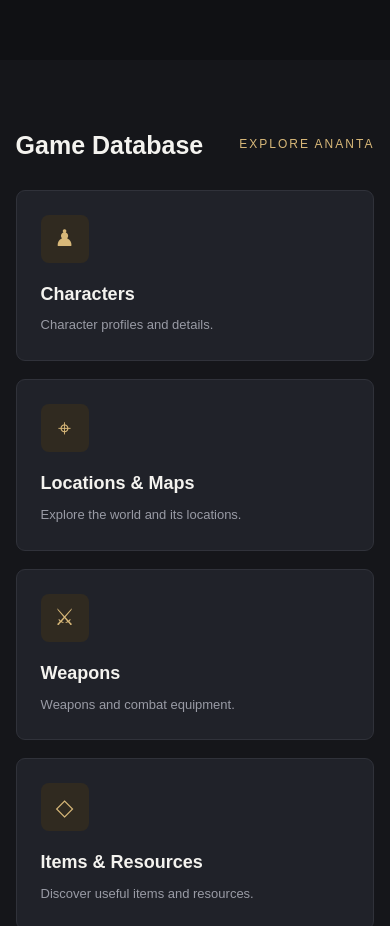
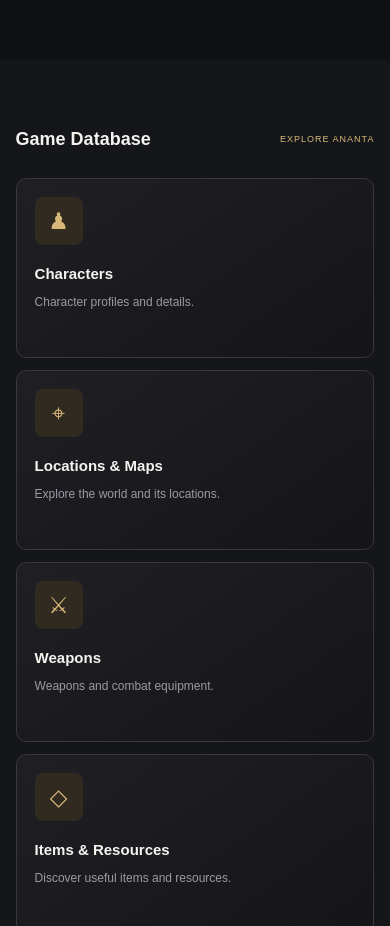
Before and after one commit to zoezhangoao-beep/ananta-wiki, a plain HTML site: page index.html in a window 390 px wide. Shown: the part 1860-2786 px from the top of the page. Drawn offline with Linux system fonts and the light colour scheme.

Commit message:
Update index.html

```diff
--- a/index.html
+++ b/index.html
@@ -614,6 +614,133 @@ h1 {
   }
 }
 
+/* Game Database */
+#database .cards {
+  display: grid;
+  grid-template-columns: repeat(3, minmax(0, 1fr));
+  gap: 18px;
+}
+
+#database .card {
+  min-height: 190px;
+  padding: 24px;
+  background: linear-gradient(145deg, #202024, #151518);
+  border: 1px solid #39383a;
+  border-radius: 10px;
+  transition: transform .2s, border-color .2s;
+}
+
+#database .card:hover {
+  transform: translateY(-4px);
+  border-color: var(--gold);
+}
+
+@media (max-width: 768px) {
+  #database .cards {
+    grid-template-columns: repeat(2, minmax(0, 1fr));
+    gap: 12px;
+  }
+
+  #database .card {
+    min-height: 180px;
+    padding: 18px;
+  }
+
+  #database .card h3 {
+    font-size: 15px;
+  }
+
+  #database .card p {
+    font-size: 12px;
+    line-height: 1.6;
+  }
+}
+
+@media (max-width: 420px) {
+  #database .cards {
+    grid-template-columns: 1fr;
+  }
+}
+
+/* Game Database */
+#database .cards {
+  display: grid;
+  grid-template-columns: repeat(3, minmax(0, 1fr));
+  gap: 18px;
+}
+
+#database .card {
+  min-height: 190px;
+  padding: 24px;
+  background: linear-gradient(145deg, #202024, #151518);
+  border: 1px solid #39383a;
+  border-radius: 10px;
+  transition: transform .2s, border-color .2s;
+}
+
+#database .card:hover {
+  transform: translateY(-4px);
+  border-color: var(--gold);
+}
+
+@media (max-width: 768px) {
+  #database .cards {
+    grid-template-columns: repeat(2, minmax(0, 1fr));
+    gap: 12px;
+  }
+
+  #database .card {
+    min-height: 180px;
+    padding: 18px;
+  }
+
+  #database .card h3 {
+    font-size: 15px;
+  }
+
+  #database .card p {
+    font-size: 12px;
+    line-height: 1.6;
+  }
+}
+
+@media (max-width: 420px) {
+  #database .cards {
+    grid-template-columns: 1fr;
+  }
+}
+
+/* Game Database Heading */
+#database .section-heading {
+  display: flex;
+  align-items: center;
+  justify-content: space-between;
+  gap: 10px;
+  flex-wrap: nowrap;
+}
+
+#database .section-heading h2 {
+  color: #f4f3ef;
+  white-space: nowrap;
+}
+
+#database .section-heading span {
+  color: var(--gold);
+  white-space: nowrap;
+  letter-spacing: 1.5px;
+}
+
+@media (max-width: 768px) {
+  #database .section-heading h2 {
+    font-size: clamp(18px, 4.5vw, 22px);
+  }
+
+  #database .section-heading span {
+    font-size: 9px;
+    letter-spacing: 1px;
+  }
+}
+
   </style>
 </head>
 
```
